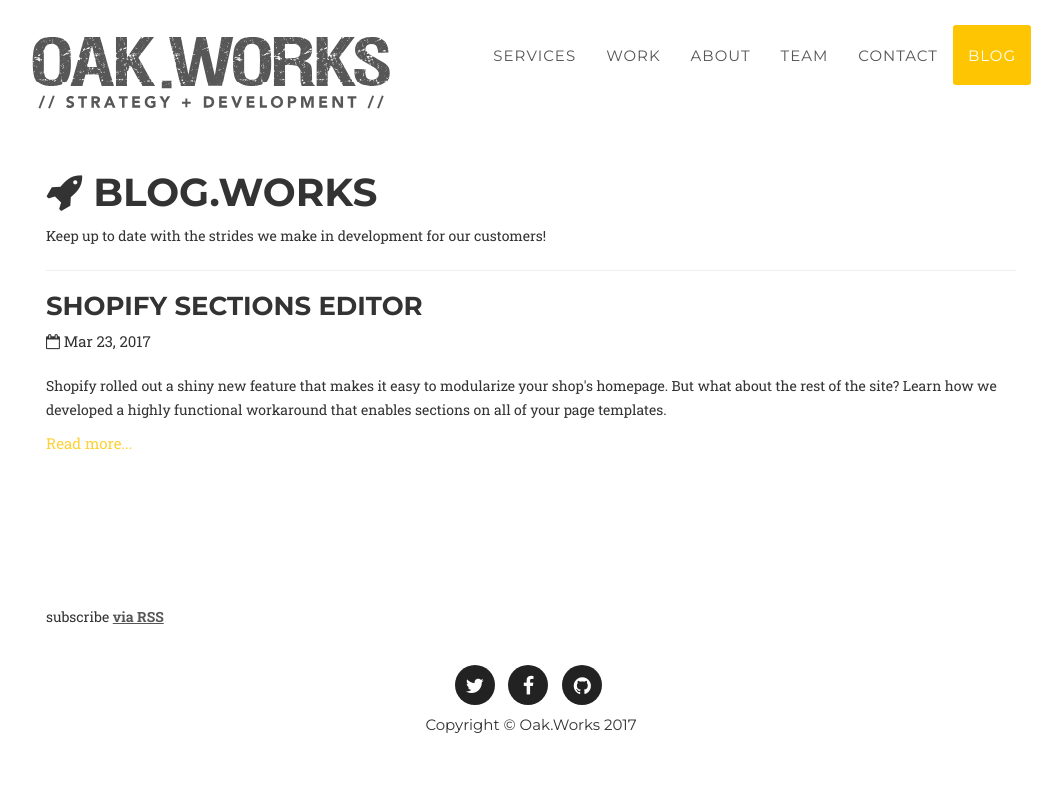
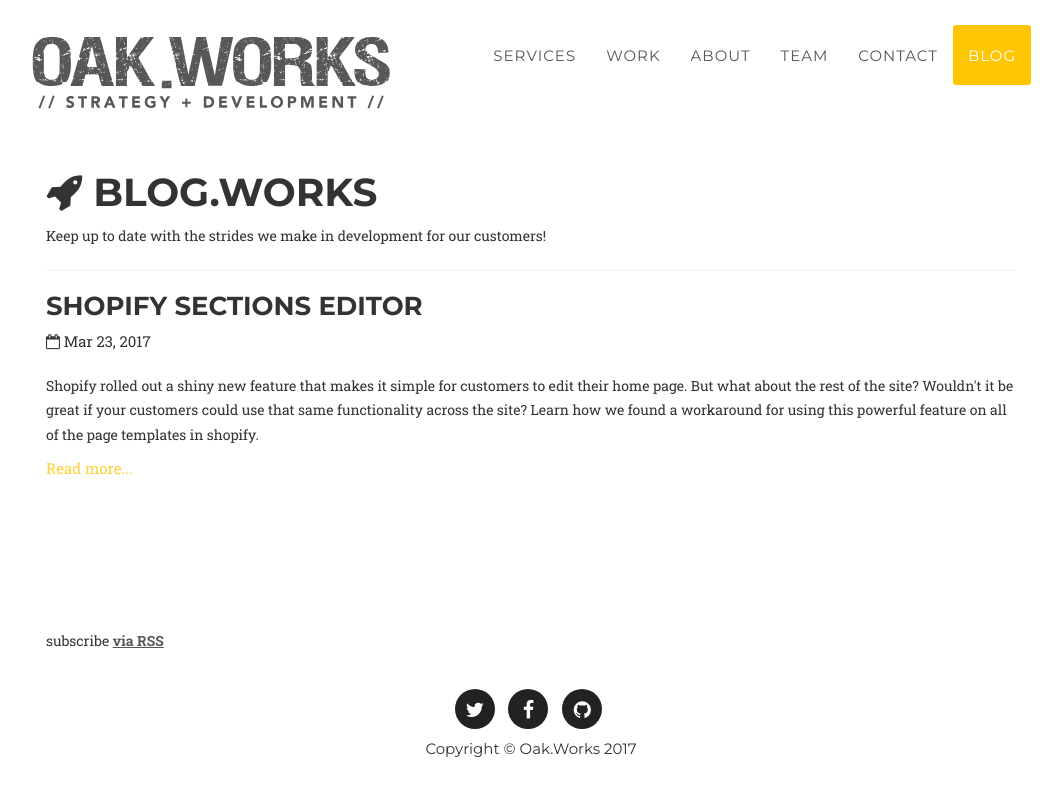
Before and after one commit to oakworks/oakworks.github.io, a Jekyll site: the page built from blog/index.html, in a window 1280 px wide. Shown: the top 796 px of the page, without its empty margins (109-1171 px from the left). Built offline with Jekyll 4.4.1, drawn with Linux system fonts in a browser that asks for light colours; nearby versions of some CDN libraries; some web fonts are replaced; a script that is not in the unit is left out.

Commit message:
Fix meta description & added keyword support

```diff
--- a/_config.yml
+++ b/_config.yml
@@ -6,7 +6,7 @@
 title: Oak.Works, Strategy + Development.
 email: team@oak.works
 description: "Strategy first software. We start by understanding your product before we write one line of code. Let's grow your business together."
-
+keywords: software,development, meteor, NodeJS, mongodb, savannah, app development, full-stack
 # Color settings (hex-codes without the leading hash-tag)
 color:
   primary: fed136
--- a/_includes/head.html
+++ b/_includes/head.html
@@ -1,9 +1,15 @@
 <head>
     <meta charset="utf-8">
     <meta http-equiv="X-UA-Compatible" content="IE=edge">
-    <title>{% if page.title %} {{ page.title }} {% else %} {{ site.title }} {% endif %}</title>
-    <meta name="viewport" content="width=device-width">
-    <meta name="description" content="{% if page.description %} {{ page.description }} {% else %} {{ site.description }} {% endif %}">
+    <title>{% if page.title %}{{ page.title }}{% else %}{{ site.title }}{% endif %}</title>
+    <meta name="viewport" content="width=device-width, initial-scale=1.0">
+    <meta name="description" content="{% if page.description %}{{ page.description }}{% else %}{{ site.description }}{% endif %}">
+    {% if page.layout == 'post'%}
+    <meta name="keywords" content="{{page.keywords}}">
+    <meta name="author" content="{{page.author}}">
+    {% else %}
+    <meta name="keywords" content="{{site.keywords}}">
+    {% endif %}
     <link rel="canonical" href="{{ page.url | replace:'index.html','' | prepend: site.baseurl | prepend: site.url }}">
 
 
--- a/blog/_posts/2017-03-23-shopify-sections-editor.md
+++ b/blog/_posts/2017-03-23-shopify-sections-editor.md
@@ -5,9 +5,10 @@
 modal-id: 6
 date: 2017-03-23
 category: technical
-by: Bradley Wilkerson
+keywords: shopify,partner,tutorial,how-to,guide,sections,page,templates,developer,liquid,template
+author: Bradley Wilkerson
 pic: https://avatars3.githubusercontent.com/u/15271677?v=3&s=134
-intro: Shopify rolled out a shiny new feature that makes it easy to modularize your shop's homepage. But what about the rest of the site? Learn how we developed a highly functional workaround that enables sections on all of your page templates.
+description: Shopify rolled out a shiny new feature that makes it simple for customers to edit their home page. But what about the rest of the site? Wouldn't it be great if your customers could use that same functionality across the site? Learn how we found a workaround for using this powerful feature on all of the page templates in shopify.
 
 ---
 
--- a/blog/index.html
+++ b/blog/index.html
@@ -25,7 +25,7 @@
               </div>
               <br />
               <p class="blog post description">
-                {{ post.intro }}
+                {{ post.description }}
               </p>
               <a class="post-link" href="{{ post.url | prepend: site.baseurl }}">
                 Read more...
```
